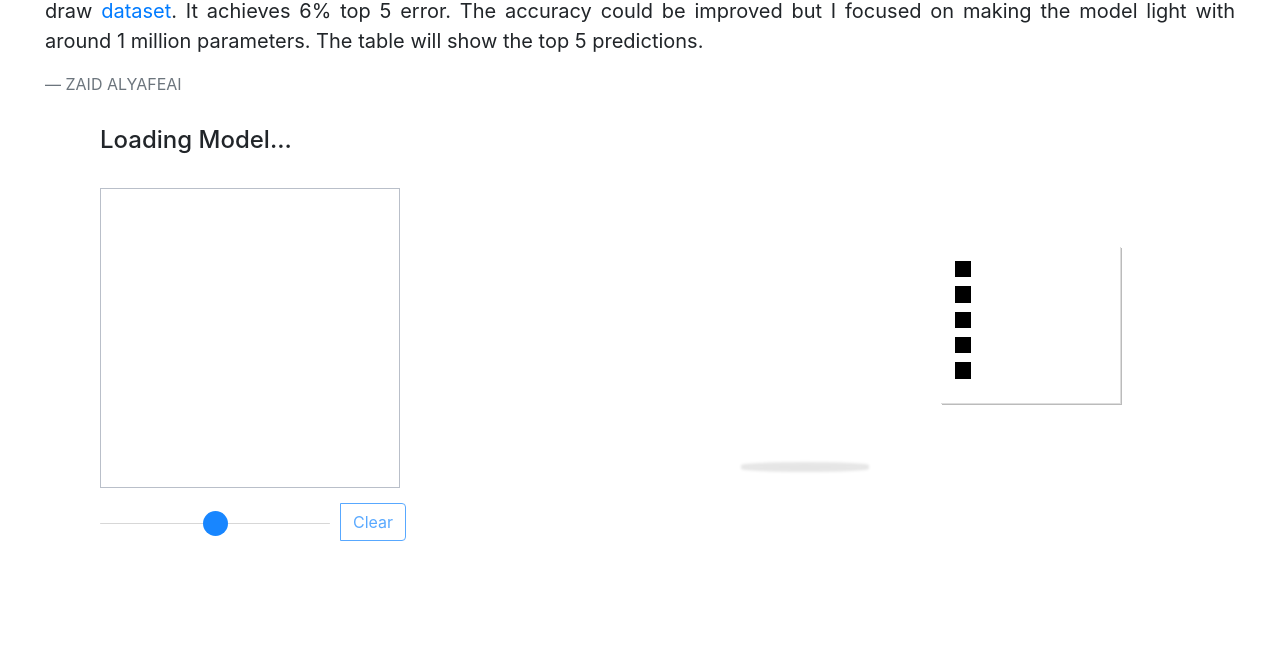
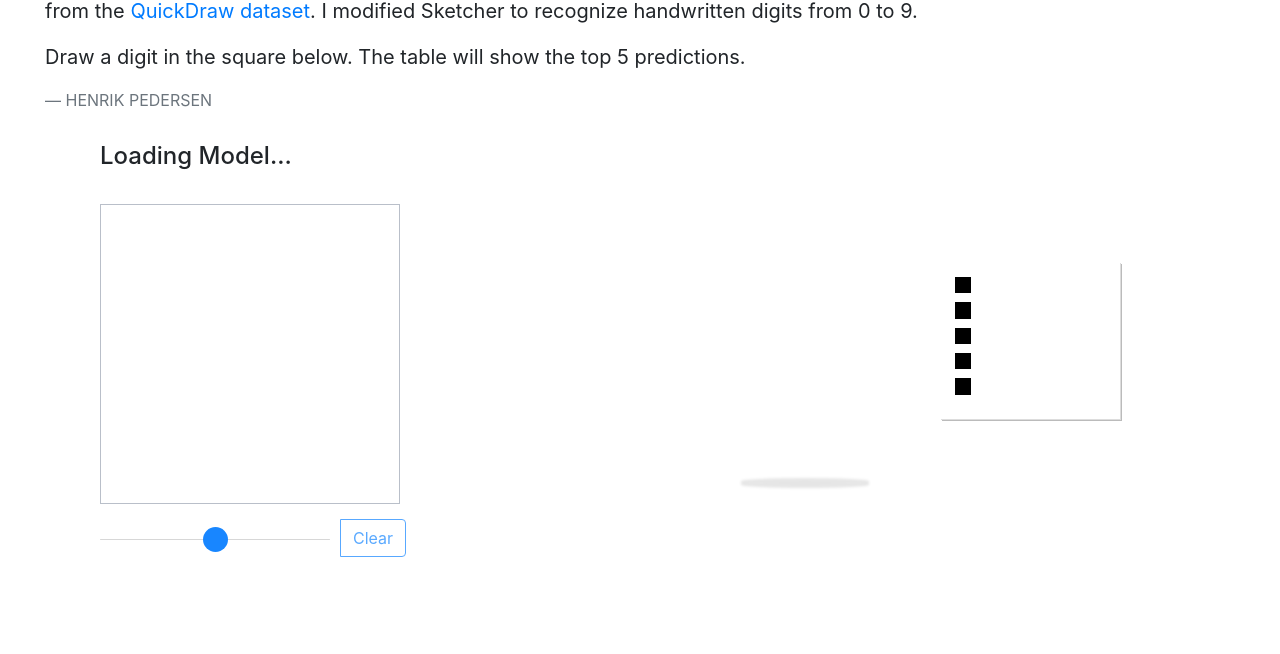
Before and after one commit to klaverhenrik/klaverhenrik.github.io, a plain HTML site: page sketcher/index.html in a window 1280 px wide. Shown: the part 146-800 px from the top of the page. Drawn offline with nearby package versions, Linux system fonts and the light colour scheme; a script that the page names is missing.

Commit message:
changed instructions in index.html

```diff
--- a/sketcher/index.html
+++ b/sketcher/index.html
@@ -42,10 +42,9 @@
 <div class="container-fluid">
 
 <blockquote class="blockquote text-justify" style="margin:30px;">
- <p> Sketcher is a simple tool that uses CNN to recognize drawings.
- The CNN was trained to recognize 100 <a href='https://github.com/zaidalyafeai/zaidalyafeai.github.io/blob/master/sketcher/mini_classes.txt'>classes</a> using the quick draw <a href='https://github.com/googlecreativelab/quickdraw-dataset'> dataset</a>. It achieves 6% top 5 error. The accuracy could be improved
-but I focused on making the model light with around 1 million parameters. The table  will show the top 5 predictions. </p>
-    <footer class="blockquote-footer">ZAID ALYAFEAI</footer>
+ <p>This simple demo was inspired by <a href='https://github.com/zaidalyafeai/zaidalyafeai.github.io/tree/master/sketcher'>Sketcher</a> by Zaid Alyfeai. Sketcher is a simple tool that uses CNN to recognize drawings from the <a href='https://www.kaggle.com/c/quickdraw-doodle-recognition'>QuickDraw dataset</a>. I modified Sketcher to recognize handwritten digits from 0 to 9.</p>
+ <p>Draw a digit in the square below. The table  will show the top 5 predictions.</p>
+    <footer class="blockquote-footer">HENRIK PEDERSEN</footer>
   </blockquote>
 </div>
 
```
